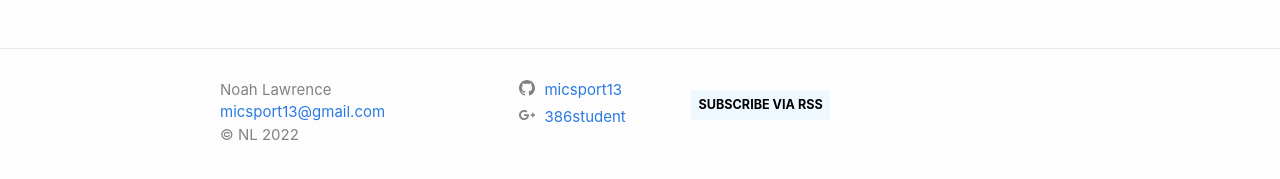
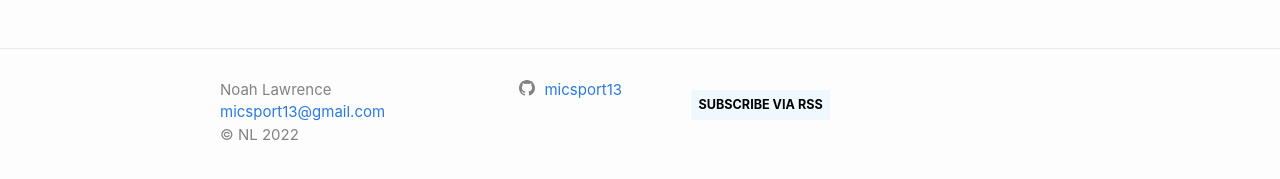
Before and after one commit to micsport13/stat386-projects, a Jekyll site: the page built from index.markdown, in a window 1280 px wide. Shown: the part 694-873 px from the top of the page. Built offline with Jekyll 4.4.1, drawn with Linux system fonts in a browser that asks for light colours.

Commit message:
removed google+ name

```diff
--- a/_config.yml
+++ b/_config.yml
@@ -38,7 +38,7 @@ flickr_username:
 instagram_username:
 pinterest_username:
 youtube_username:
-googleplus_username: 386student
+googleplus_username:
 
 
 # Build settings
```
